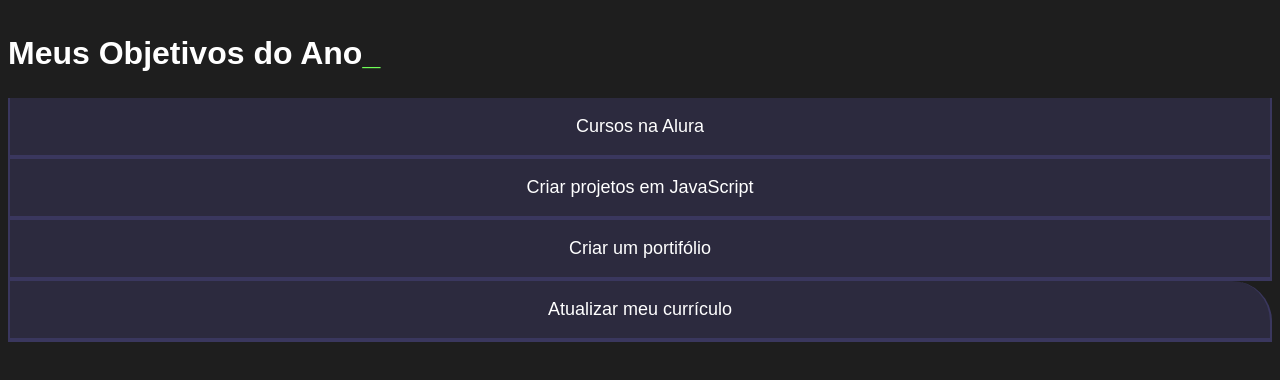
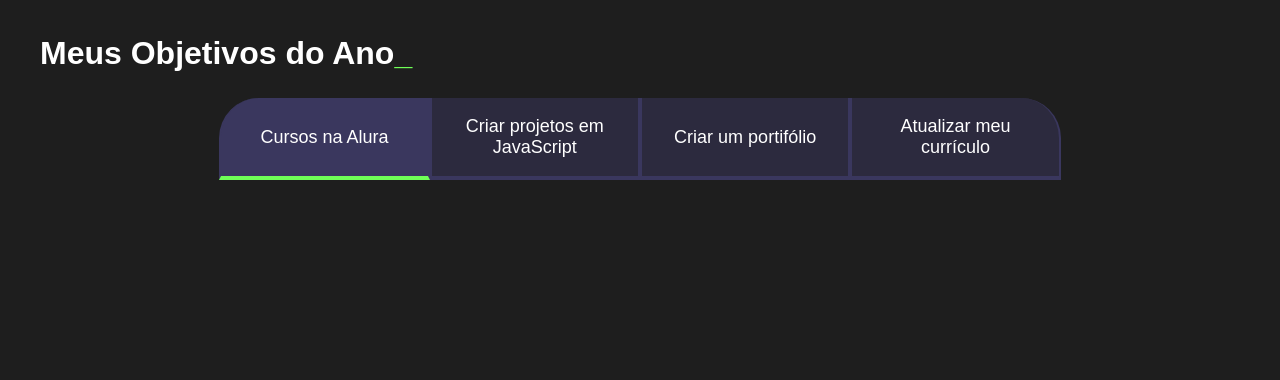
Before and after one commit to vitor55514s/programacao_3D, a plain HTML site: page index.html in a window 1280 px wide. Both pictures are taken after a click on the button "Cursos na Alura". Drawn offline with Linux system fonts and the light colour scheme.

Commit message:
Add files via upload

```diff
--- a/index.html
+++ b/index.html
@@ -7,12 +7,15 @@
   <link rel="stylesheet" href="style.css">
 </head>
 <body>
-    <section class="conteudo-principal"></section>
+    <section class="conteudo-principal">
     <h2 class="titulo-principal">Meus Objetivos do Ano<span>_</span></h2>
-    <div class="botoes"></div>
-    <button class="botao">Cursos na Alura</button>
-    <button class="botao">Criar projetos em JavaScript</button>
-    <button class="botao">Criar um portifólio</button>
-    <button class="botao">Atualizar meu currículo</button>
+      <div class="botoes">
+        <button class="botao">Cursos na Alura</button>
+        <button class="botao">Criar projetos em JavaScript</button>
+        <button class="botao">Criar um portifólio</button>
+        <button class="botao">Atualizar meu currículo</button>
+      </div>
+    </section>
+    <script src="main.js"></script>
 </body>
 </html>
--- /dev/null
+++ b/main.js
@@ -0,0 +1,11 @@
+const botoes = document.querySelectorAll(".botao");
+
+for(let i=0;i <botoes.length;i++){
+    botoes[i].onclick = function(){
+
+        for(let j=0;j<botoes.length;j++){
+            botoes[j].classList.remove("ativo");
+        }
+        botoes[i].classList.add("ativo");
+    }
+}
--- a/style.css
+++ b/style.css
@@ -60,6 +60,12 @@ body{
     display: block;
 }
 
+.ativo{
+    background-color: var(--botao-ativo);
+    border-bottom: 4px solid var(--verde);
+    }
+
+
 @media screen and (min-width: 768px) {
     .botoes {
         display: flex;
```
